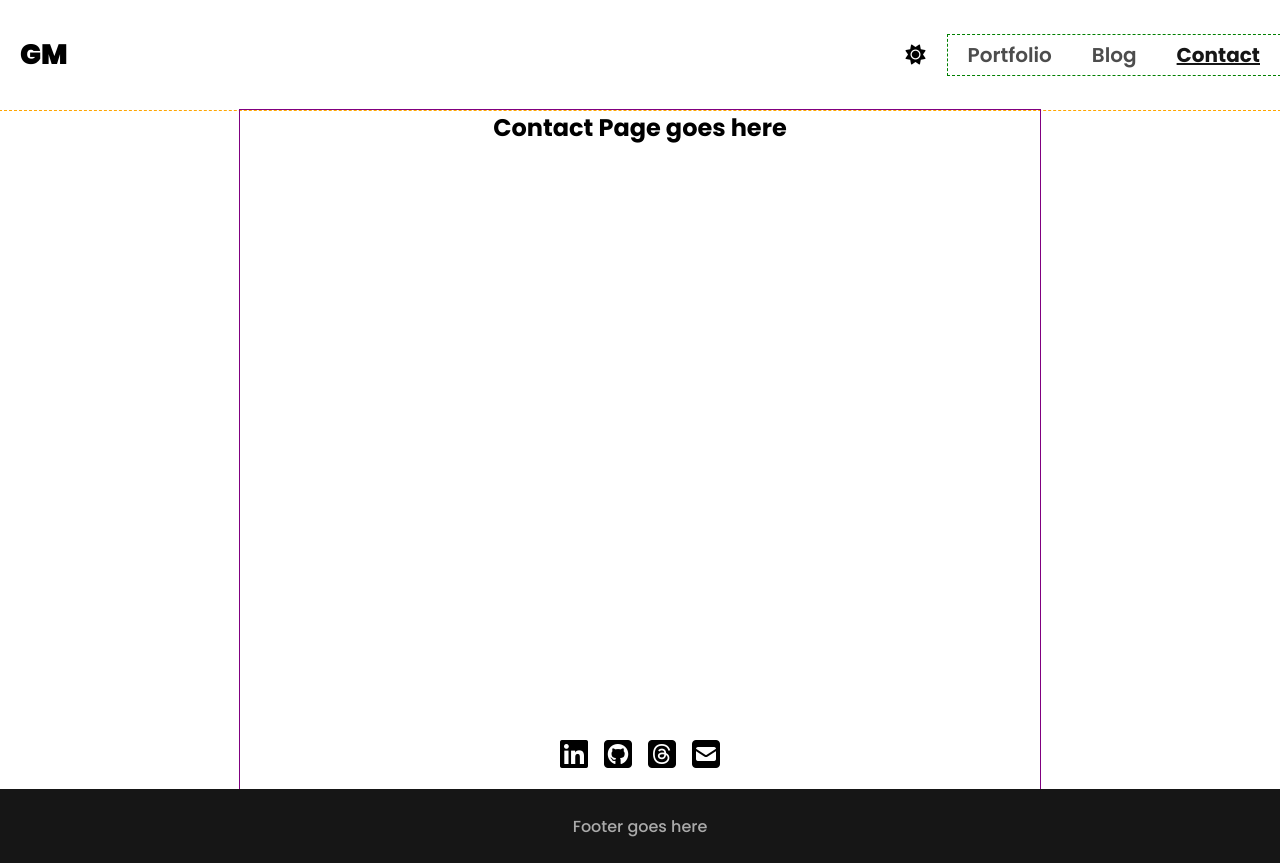
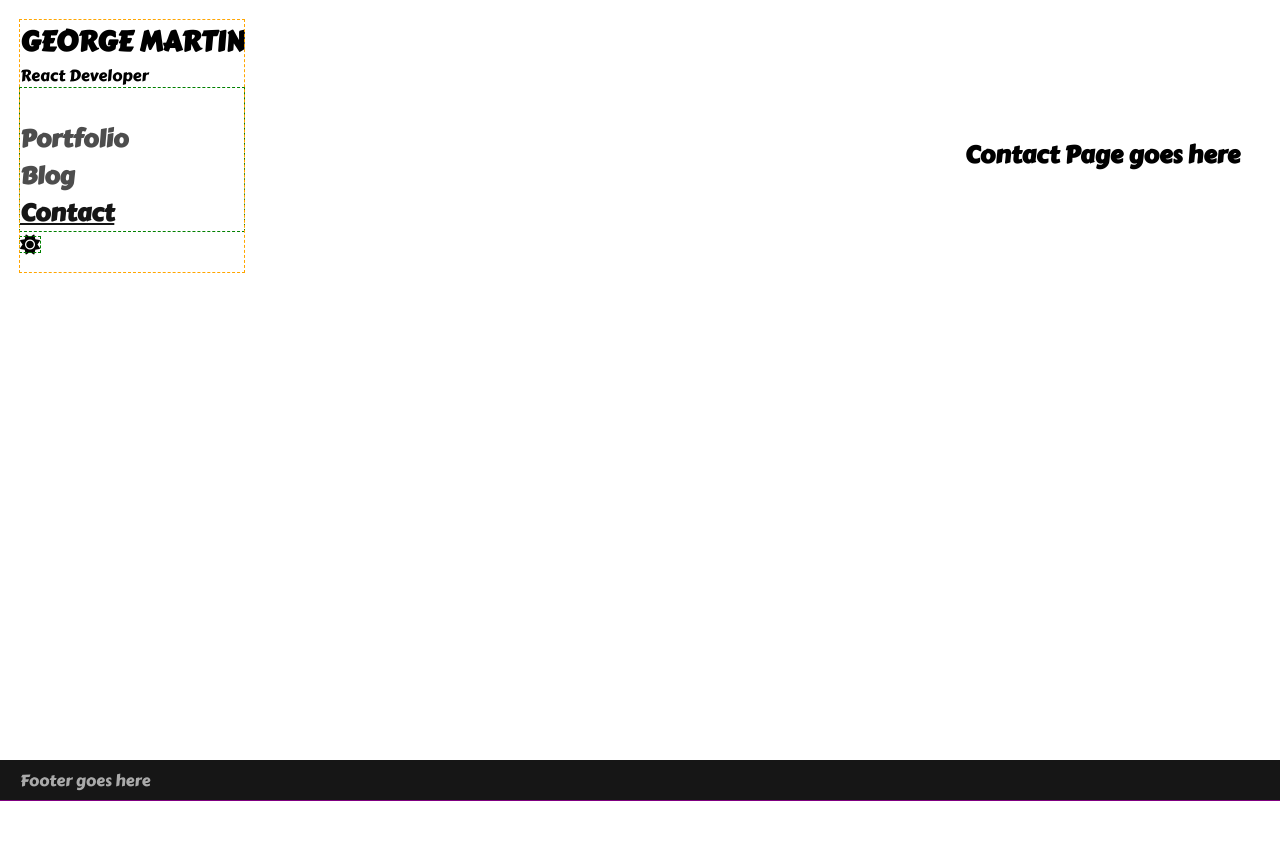
Before and after one commit to gmartin323/personal-website, a React (Vite) app: page /#/contact in a window 1280 px wide. After the commit the page ends 800 px from the top, so only its background shows below. Built offline with nearby package versions, Linux system fonts and the light colour scheme.

Commit message:
new-design changes

```diff
--- a/index.html
+++ b/index.html
@@ -4,6 +4,9 @@
     <meta charset="UTF-8" />
     <meta name="viewport" content="width=device-width, initial-scale=1.0" />
     <link rel="stylesheet" href="/src/index.css">
+    <link rel="preconnect" href="https://fonts.googleapis.com">
+    <link rel="preconnect" href="https://fonts.gstatic.com" crossorigin>
+    <link href="https://fonts.googleapis.com/css2?family=Carter+One&display=swap" rel="stylesheet">
     <title>George Martin React Developer</title>
   </head>
   <body>
--- a/src/components/Footer.jsx
+++ b/src/components/Footer.jsx
@@ -4,6 +4,7 @@ import { ThemeContext } from "../themes/ThemeContext";
 export default function Footer() {
 
   const { theme } = useContext(ThemeContext)
+
 
   return (
     <footer
--- a/src/components/Header.jsx
+++ b/src/components/Header.jsx
@@ -24,61 +24,45 @@ export default function Header() {
         backgroundColor: theme.background,
       }}
     >
-      <div
-        className="header-top"
+      <Link
+        to="/"
+        className="site-logo"
+        onClick={() => setIsNavExpanded(false)}
+        style={{
+          color: theme.color
+        }}
       >
-        <Link
-          to="/"
-          className="site-logo"
-          onClick={() => setIsNavExpanded(false)}
-          style={{
-            color: theme.color
-          }}
-        >
-          GM
-        </Link>
-        <button onClick={switchTheme}>
-          {theme.id === "light" ?
-            <i className="fa-solid fa-sun fa-xl" style={{color: "#000000"}}></i> :
-            <i className="fa-solid fa-sun fa-xl" style={{color: "#ff6600"}}></i>
-          }
-        </button>
-        <button
-          className="hamburger-btn"
-          onClick={toggleNav}
+        George Martin
+      </Link>
+      <p>React Developer</p>
 
 
-          style={{
-            backgroundColor: theme.background,
-            color: theme.color
-          }}
-        >
-          <i className="fa-solid fa-bars fa-xl"></i>
-        </button>
-      </div>
-      <nav className={isNavExpanded ? "navigation-menu expanded" : "navigation-menu"}>
+      <nav className="navigation-menu">
         <NavLink
           to="/portfolio"
           style={({ isActive }) => isActive ? activeStyles : null}
-          onClick={() => setIsNavExpanded(false)}
         >
           Portfolio
         </NavLink>
         <NavLink
           to="/blog"
           style={({ isActive }) => isActive ? activeStyles : null}
-          onClick={() => setIsNavExpanded(false)}
         >
           Blog
         </NavLink>
         <NavLink
           to="/contact"
           style={({ isActive }) => isActive ? activeStyles : null}
-          onClick={() => setIsNavExpanded(false)}
         >
           Contact
         </NavLink>
       </nav>
+      <button onClick={switchTheme}>
+          {theme.id === "light" ?
+            <i className="fa-solid fa-sun fa-xl" style={{color: "#000000"}}></i> :
+            <i className="fa-solid fa-sun fa-xl" style={{color: "#ff6600"}}></i>
+          }
+        </button>
     </header>
   )
 }
--- a/src/components/Layout.jsx
+++ b/src/components/Layout.jsx
@@ -9,7 +9,9 @@ export default function Layout() {
   const { theme } = useContext(ThemeContext)
 
   return (
-    <div className="site-wrapper"
+    <div>
+      <div
+        className="site-wrapper"
         style={{
           backgroundColor: theme.background,
           color: theme.color
@@ -18,6 +20,7 @@ export default function Layout() {
           <main>
             <Outlet />
           </main>
+      </div>
       <Footer />
     </div>
   )
--- a/src/index.css
+++ b/src/index.css
@@ -1,5 +1,3 @@
-@import url('https://fonts.googleapis.com/css2?family=Poppins:wght@100;200;300;400;500;600;700;800;900&display=swap');
-
 /* :root {
   --dark: ;
   --light: ;
@@ -14,7 +12,7 @@
 }
 
 html {
-  font-family: 'Poppins', sans-serif;
+  font-family: 'Carter One', cursive;
 }
 
 body::-webkit-scrollbar {
@@ -30,40 +28,45 @@ body {
 
 /* LAYOUT */
 
+main {
+  position: fixed;
+  z-index: 2;
+  left: 0;
+  top: 0;
+  width: 100%;
+  height: 100%;
+  overflow: hidden;
+}
+
 .site-wrapper {
-  min-height: 100vh;
-  display: flex;
-  flex-direction: column;
+  /* min-height: 100vh; */
+  display: block;
+  text-align: right;
+  padding: 20px 20px 0 20px;
+  white-space: nowrap;
+  min-height: calc(var(6.3100000000000005px, 1vh)*100);
 }
 
 header {
   outline: 1px dashed orange;
-  width: 100%;
-  display: flex;
-  flex-direction: column;
-  padding-block: 10px;
-  background-color: black;
-}
-
-.header-top {
-  display: flex;
-  justify-content: space-between;
-  flex-grow: 1;
-  font-size: 1.5rem;
+  position: fixed;
+  z-index: 10;
+  top: 20px;
+  left: 20px;
+  display: block;
+  text-align: left;
 }
 
 header .site-logo {
-  width: 4rem;
-  /* margin-right: auto; for wider screens */
   text-transform: uppercase;
   font-weight: 900;
+  font-size: 1.5rem;
 }
 
 header a {
   text-decoration: none;
   color: #4d4d4d;
   font-weight: 600;
-  padding: 5px 20px;
 }
 
 header a:hover {
@@ -71,73 +74,46 @@ header a:hover {
   text-decoration: underline;
 }
 
-header button {
-  width: 4rem;
-  border: none;
-  background-color: inherit;
-  padding: 5px 20px;
-  cursor: pointer;
-}
-
 .navigation-menu {
   outline: 1px dashed green;
   display: flex;
   flex-direction: column;
-  align-items: center;
   font-size: 1.25rem;
+  padding-top: 2rem;
 }
 
-.navigation-menu.expanded {
-  display: flex;
+header button {
+  outline: 1px dashed green;
+  border: none;
+  background-color: inherit;
+  cursor: pointer;
+  margin-top: auto;
+  margin-bottom: 20px;
 }
-
-/* main {
-
-} */
 
 .page-container {
   outline: purple 1px solid;
-  flex-grow: 1;
+  position: fixed;
+  left: 0;
+  top: 0;
+  width: 100%;
+  height: 100%;
+  overflow: hidden;
+  padding: calc((20px*2) + 96px) calc(20px*2) 0 calc(20px*2);
+  z-index: -1;
+  /* padding-right: 20px; */
+}
+
+.cards-container {
   display: flex;
   flex-direction: column;
-  align-items: center;
-  text-align: center;
-  max-width: 800px;
-  margin: 0 auto;
-  padding: 0 2rem;
+  gap: 1rem;
+  padding: 1rem 0;
 }
 
-.home-page-hero {
-  /* background-color: pink; */
-  display: flex;
-  flex-direction: column;
-  justify-content: center;
-  padding: 2rem;
-}
-
-.home-page-hero.tall {
-  height: calc(100vh - 66px);
-}
-
-.home-page-hero.short {
-  height: calc(100vh - 188px);
-}
-
-.home-page-content-container {
-  background-color: bisque;
-}
-
-.portfolio-cards-container {
-  display: grid;
-  grid-template-columns: auto ;
-  grid-template-rows: auto auto auto auto;
-  gap: 1rem;
-  padding: 1rem 3rem;
-}
-
-.portfolio-card {
+.card {
   height: 131px;
-  width: 220px;
+  width: 100%;
   border: 2px black solid;
   border-radius: 8px;
 }
@@ -147,14 +123,6 @@ header button {
   display: flex;
   flex-direction: column;
   justify-content: space-between;
-}
-
-.contact-page-content-container.tall {
-  height: calc(100vh - 66px);
-}
-
-.contact-page-content-container.short {
-  height: calc(100vh - 188px);
 }
 
 .contact-page-links-container {
@@ -171,12 +139,16 @@ header button {
 footer {
   /* background-color: #161616;
   color: #aaaaaa; */
-  height: 74px;
+  position: absolute;
+  bottom: 0;
+  height: 20px;
+  width: 100%;
   display: flex;
   flex-shrink: 0;
-  justify-content: center;
+  justify-content: flex-start;
   align-items: center;
   margin-top: auto;
+  padding: 20px;
   font-weight: 500;
 }
 
@@ -188,42 +160,19 @@ footer {
 /* MEDIA QUERIES */
 
 @media screen and (max-width: 767px) {
-  .navigation-menu {
-    display: none;
-  }
+
 }
 
 @media screen and (min-width: 768px) {
-  .hamburger-btn {
-    display: none;
-  }
-
-  header {
-    height: 110px;
-    flex-direction: row;
-    align-items: center;
-  }
 
   header .site-logo {
     font-size: 1.75rem;
     margin-right: auto;
   }
 
-  .navigation-menu {
-    flex-direction: row;
+  nav a {
+    font-size: 1.5rem;
   }
-
-  .home-page-hero.tall,
-  .home-page-hero.short {
-    height: calc(100vh - 110px);
-  }
-
-  .portfolio-cards-container {
-    grid-template-columns: auto auto;
-    grid-template-rows: auto auto;
-    gap: 3rem;
-  }
-
 }
 
 @media screen and (min-width: 1024px) {
--- a/src/pages/Blog.jsx
+++ b/src/pages/Blog.jsx
@@ -3,7 +3,13 @@ import React from "react"
 export default function Blog() {
   return (
     <div className="page-container">
-      <h1>Blog Page goes here</h1>
+      <h1>Blog</h1>
+      <section className="cards-container">
+        <div className="card"></div>
+        <div className="card"></div>
+        <div className="card"></div>
+        <div className="card"></div>
+      </section>
     </div>
   )
 }
--- a/src/pages/Portfolio.jsx
+++ b/src/pages/Portfolio.jsx
@@ -3,12 +3,12 @@ import React from "react"
 export default function Portfolio() {
   return (
     <div className="page-container">
-      <h1>Portfolio Page goes here</h1>
-      <section className="portfolio-cards-container">
-        <div className="portfolio-card"></div>
-        <div className="portfolio-card"></div>
-        <div className="portfolio-card"></div>
-        <div className="portfolio-card"></div>
+      <h1>Portfolio</h1>
+      <section className="cards-container">
+        <div className="card"></div>
+        <div className="card"></div>
+        <div className="card"></div>
+        <div className="card"></div>
       </section>
     </div>
   )
```
Lines whose indentation alone changed are shown as unchanged.
